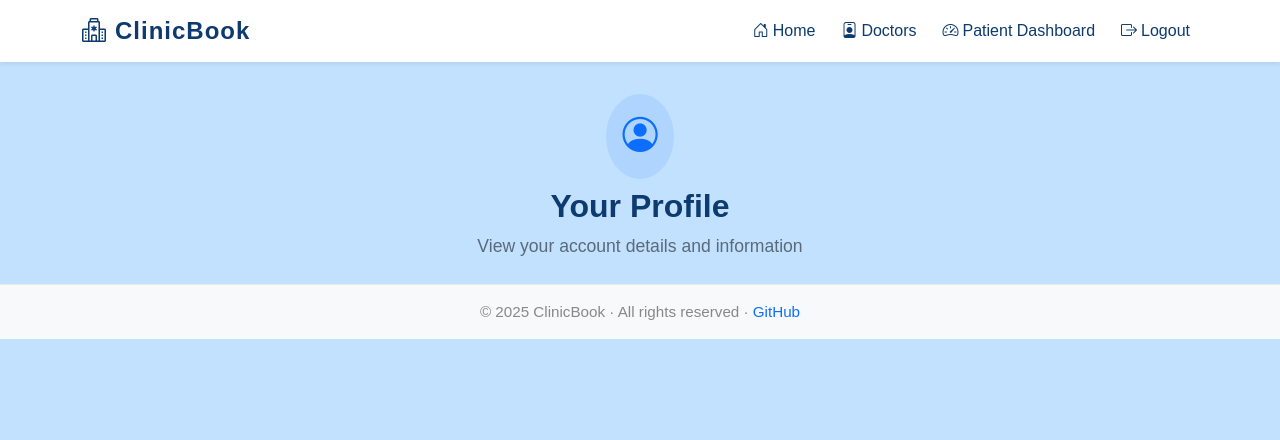
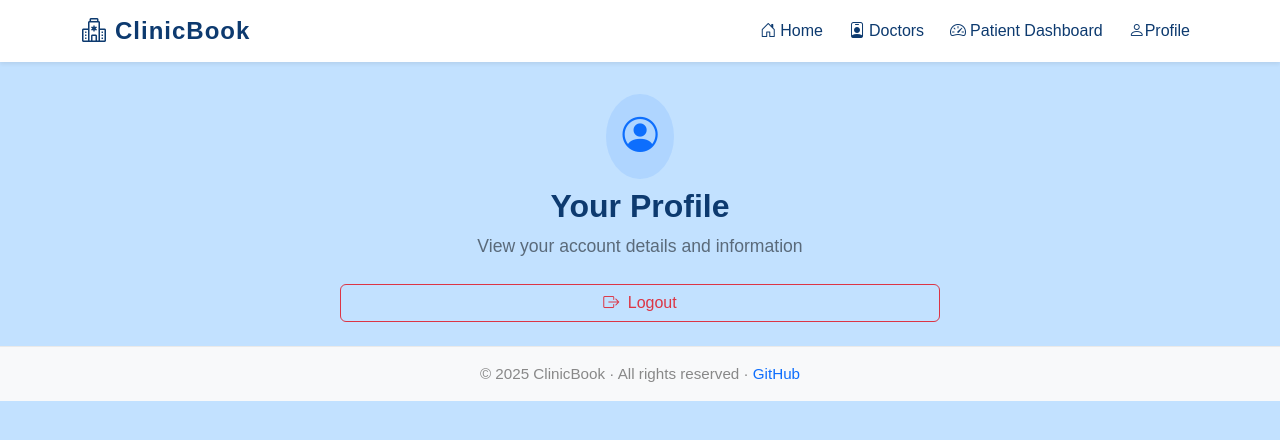
Before and after one commit to Mfaj-cod/ClinicBook, a Flask app: page /profile in a window 1280 px wide. Shown: the top 440 px of the page. Run offline with Flask 3, Linux system fonts and the light colour scheme; the visitor is signed in with stand-in values (Sample User, id 1); data that the repository does not hold is empty.

Commit message:
added profile nav

```diff
--- a/templates/base.html
+++ b/templates/base.html
@@ -123,8 +123,8 @@
               </a>
             </li>
             <li class="nav-item">
-              <a class="nav-link" href="{{ url_for('logout') }}">
-                <i class="bi bi-box-arrow-right me-1"></i>Logout
+              <a class="nav-link" href="{{ url_for('profile') }}">
+                <i class="bi bi-person"></i>Profile
               </a>
             </li>
           {% elif session.doctor_id %}
@@ -134,8 +134,8 @@
               </a>
             </li>
             <li class="nav-item">
-              <a class="nav-link" href="{{ url_for('logout') }}">
-                <i class="bi bi-box-arrow-right me-1"></i>Logout
+              <a class="nav-link" href="{{ url_for('profile') }}">
+                <i class="bi bi-person"></i>Profile
               </a>
             </li>
           {% else %}
@@ -198,9 +198,9 @@
         </a>
       </div>
       <div class="nav-item">
-        <a href="{{ url_for('logout') }}" class="nav-link">
-          <i class="bi bi-box-arrow-right"></i>
-          <span class="nav-label">Logout</span>
+        <a href="{{ url_for('profile') }}" class="nav-link">
+          <i class="bi bi-person"></i>
+          <span class="nav-label">Profile</span>
         </a>
       </div>
     {% elif session.doctor_id %}
@@ -211,9 +211,9 @@
         </a>
       </div>
       <div class="nav-item">
-        <a href="{{ url_for('logout') }}" class="nav-link">
-          <i class="bi bi-box-arrow-right"></i>
-          <span class="nav-label">Logout</span>
+        <a href="{{ url_for('profile') }}" class="nav-link">
+          <i class="bi bi-person"></i>
+          <span class="nav-label">Profile</span>
         </a>
       </div>
     {% else %}
--- a/templates/profile.html
+++ b/templates/profile.html
@@ -84,11 +84,17 @@
             </div>
             {% endfor %}
           {% else %}
-            <div class="text-muted">You haven’t written any reviews yet.</div>
+            <div class="text-muted">You haven't written any reviews yet.</div>
           {% endif %}
         </div>
       </div>
     {% endif %}
+    <div class="d-grid mt-3">
+      <a href="{{ url_for('logout') }}" class="btn btn-outline-danger">
+        <i class="bi bi-box-arrow-right me-1"></i>
+        Logout
+      </a>
+    </div>
   </div>
 </div>
 {% endblock %}
```
Also changed, not shown: doctors_data.py (+11 -0 lines).
